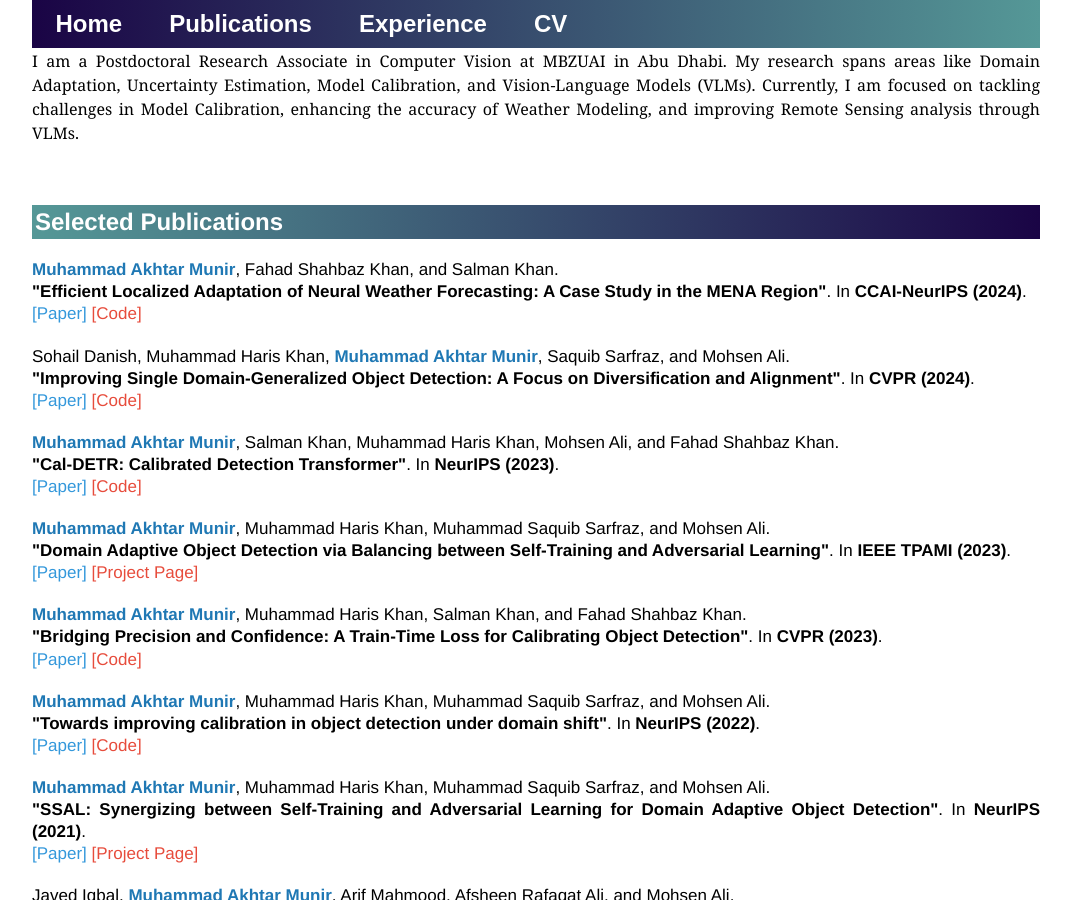
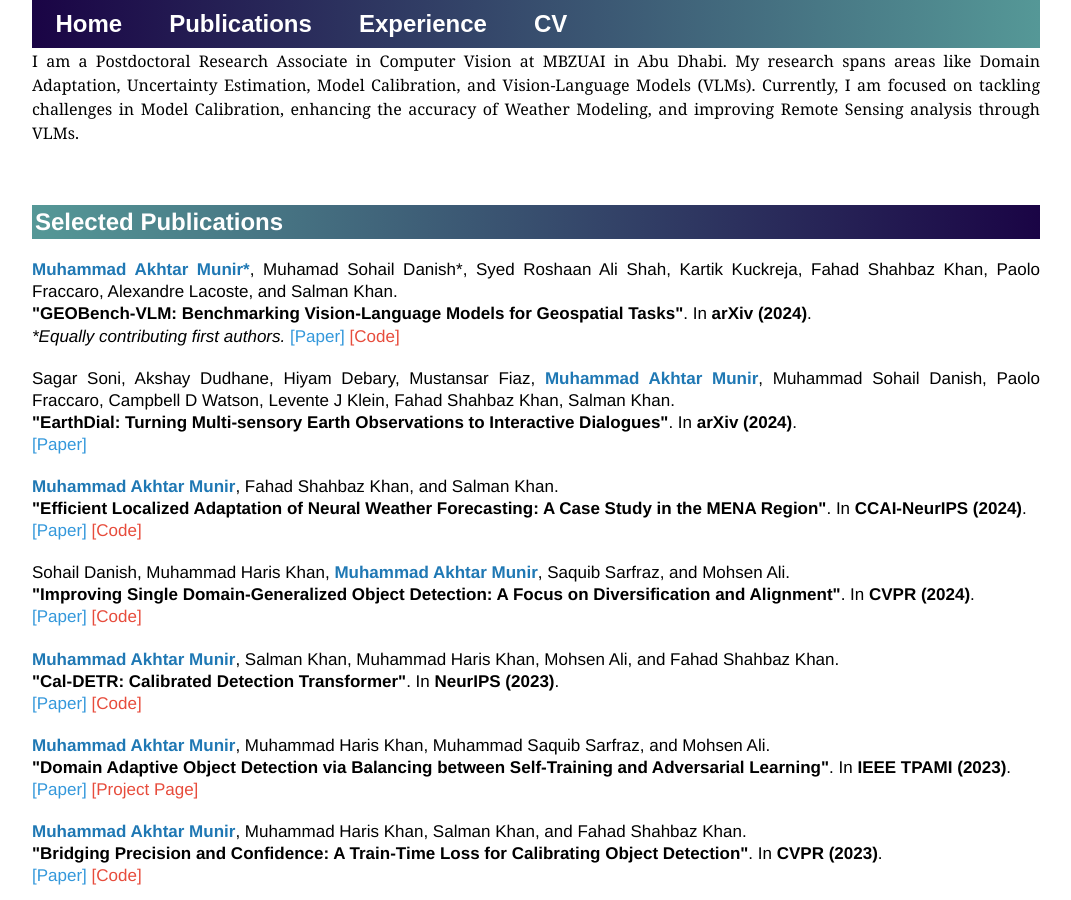
Before and after one commit to akhtarvision/akhtarvision.github.io, a Jekyll site: the page built from index.html, in a window 1280 px wide and 900 px high, scrolled down 321 px. Shown: the whole window, without its empty margins (104-1175 px from the left). Built offline with Jekyll 4.4.1, drawn with Linux system fonts in a browser that asks for light colours.

Commit message:
Update index.html

```diff
--- a/index.html
+++ b/index.html
@@ -49,6 +49,22 @@ title: Akhtar, CV & DL
     <a id="publications" class="anchor"></a>
     <h2>Selected Publications</h2>
     <ul style="font-family: 'Georgia', serif; font-size: 17px; line-height: 1.8; color: #2c3e50; padding-left: 0; list-style-type: none;">
+        <li style="margin-bottom: 20px;">
+            <p><b style="color: #1f78b4;">Muhammad Akhtar Munir*</b>, Muhamad Sohail Danish*, Syed Roshaan Ali Shah, Kartik Kuckreja, Fahad Shahbaz Khan, Paolo Fraccaro, Alexandre Lacoste, and Salman Khan.<br>
+               <strong>"GEOBench-VLM: Benchmarking Vision-Language Models for Geospatial Tasks"</strong>.
+               In <strong>arXiv (2024)</strong>.<br> <i>*Equally contributing first authors.</i>
+               <a href="https://arxiv.org/pdf/2411.19325" style="text-decoration: none; color: #3498db;">[Paper]</a>
+               <a href="https://github.com/The-AI-Alliance/GEO-Bench-VLM" style="text-decoration: none; color: #e74c3c;">[Code]</a>
+            </p>
+        </li>
+        <li style="margin-bottom: 20px;">
+            <p>Sagar Soni, Akshay Dudhane, Hiyam Debary, Mustansar Fiaz, <b style="color: #1f78b4;">Muhammad Akhtar Munir</b>, Muhammad Sohail Danish, Paolo Fraccaro, Campbell D Watson, Levente J Klein, Fahad Shahbaz Khan, Salman Khan.<br>
+               <strong>"EarthDial: Turning Multi-sensory Earth Observations to Interactive Dialogues"</strong>.
+               In <strong>arXiv (2024)</strong>.<br>
+               <a href="https://arxiv.org/pdf/2412.15190" style="text-decoration: none; color: #3498db;">[Paper]</a>
+<!--                <a href="https://arxiv.org/pdf/2412.15190" style="text-decoration: none; color: #e74c3c;">[Code]</a> -->
+            </p>
+        </li>
         <li style="margin-bottom: 20px;">
             <p><b style="color: #1f78b4;">Muhammad Akhtar Munir</b>, Fahad Shahbaz Khan, and Salman Khan.<br>
                <strong>"Efficient Localized Adaptation of Neural Weather Forecasting: A Case Study in the MENA Region"</strong>.
```
